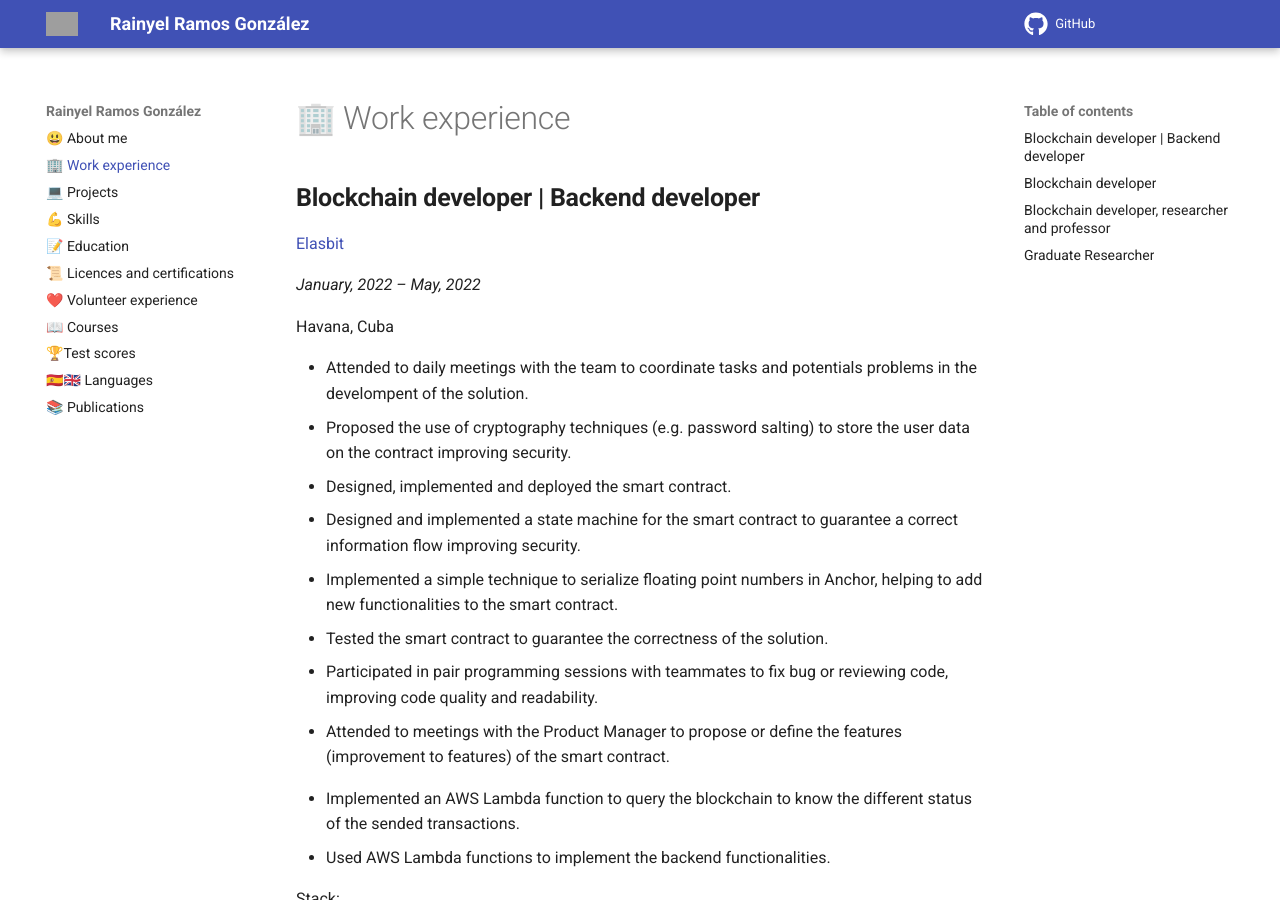
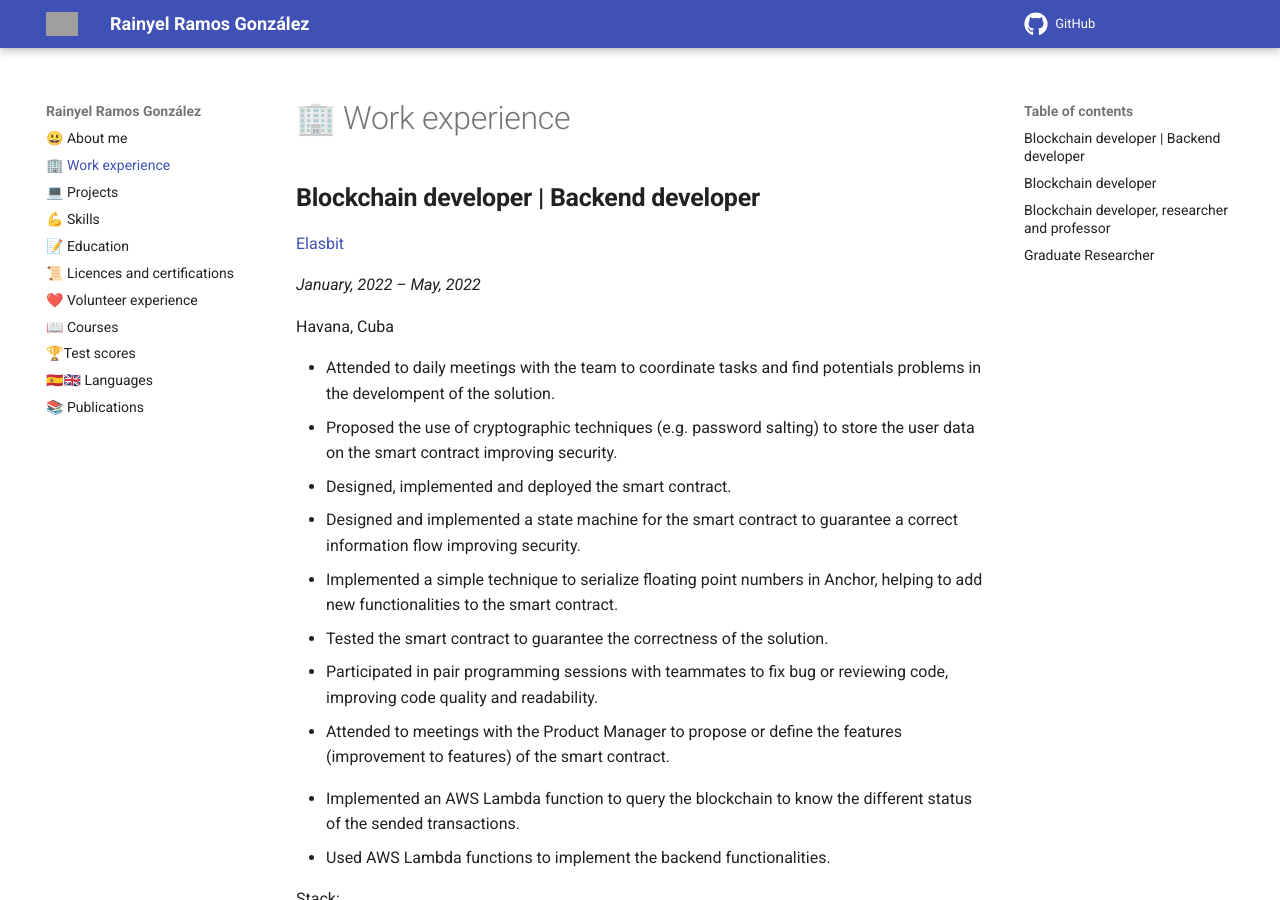
Before and after one commit to rayniel95/rayniel95.github.io, an MkDocs documentation site: the page built from docs/work_experience/work_experience.md, in a window 1280 px wide and 900 px high. Built offline with MkDocs 1.6.1 and Material for MkDocs 9.7.7, drawn with Linux system fonts in a browser that asks for light colours; some of the changed text lies outside the part shown; grey boxes are pictures that could not be loaded.

Commit message:
english fixes

```diff
--- a/docs/work_experience/work_experience.md
+++ b/docs/work_experience/work_experience.md
@@ -8,8 +8,8 @@ Havana, Cuba
 
 <!-- small description about the client and its requirements or problems, how I solve it -->
 
-- Attended to daily meetings with the team to coordinate tasks and potentials problems in the develompent of the solution.
-- Proposed the use of cryptography techniques (e.g. password salting) to store the user data on the contract improving security.
+- Attended to daily meetings with the team to coordinate tasks and find potentials problems in the develompent of the solution.
+- Proposed the use of cryptographic techniques (e.g. password salting) to store the user data on the smart contract improving security.
 - Designed, implemented and deployed the smart contract.
 - Designed and implemented a state machine for the smart contract to guarantee a correct information flow improving security.
 - Implemented a simple technique to serialize floating point numbers in Anchor, helping to add new functionalities to the smart contract.
```
Also changed, not shown: other parts of docs/work_experience/work_experience.md (+1 -1 lines).
